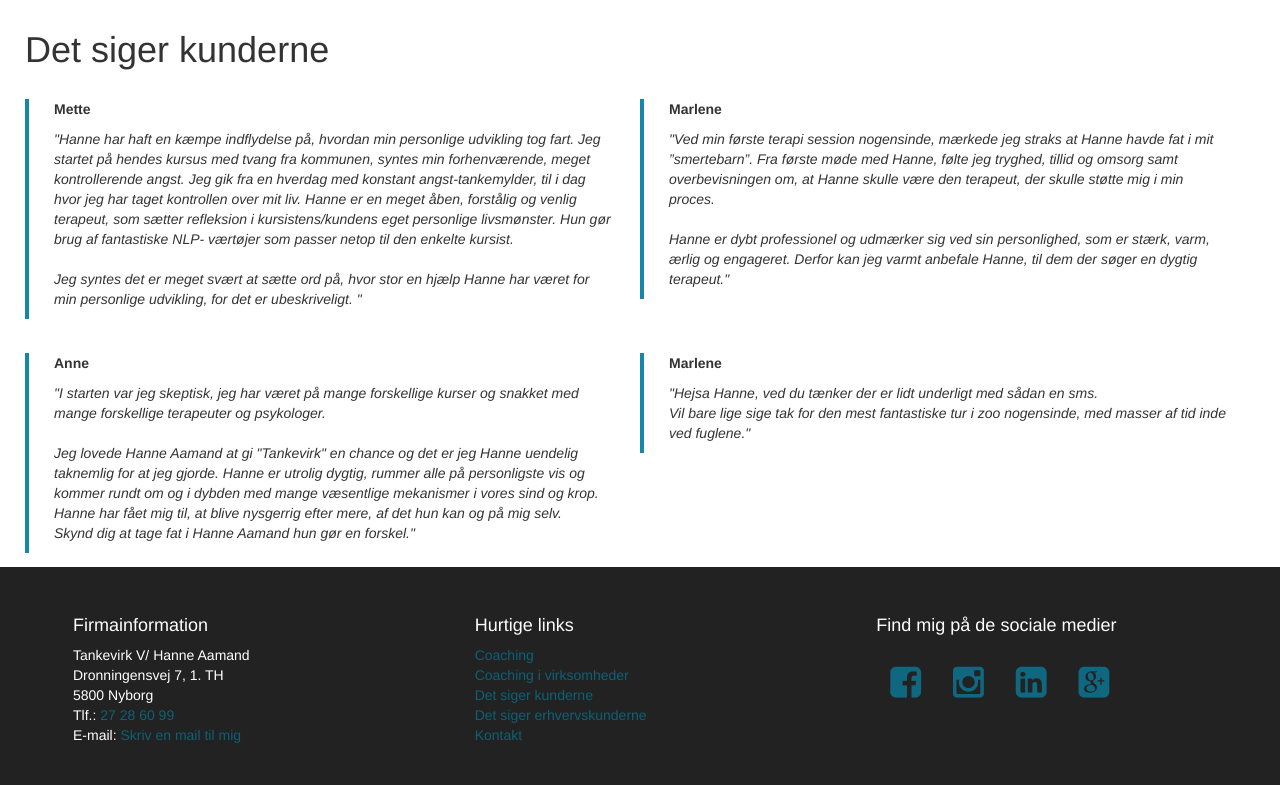
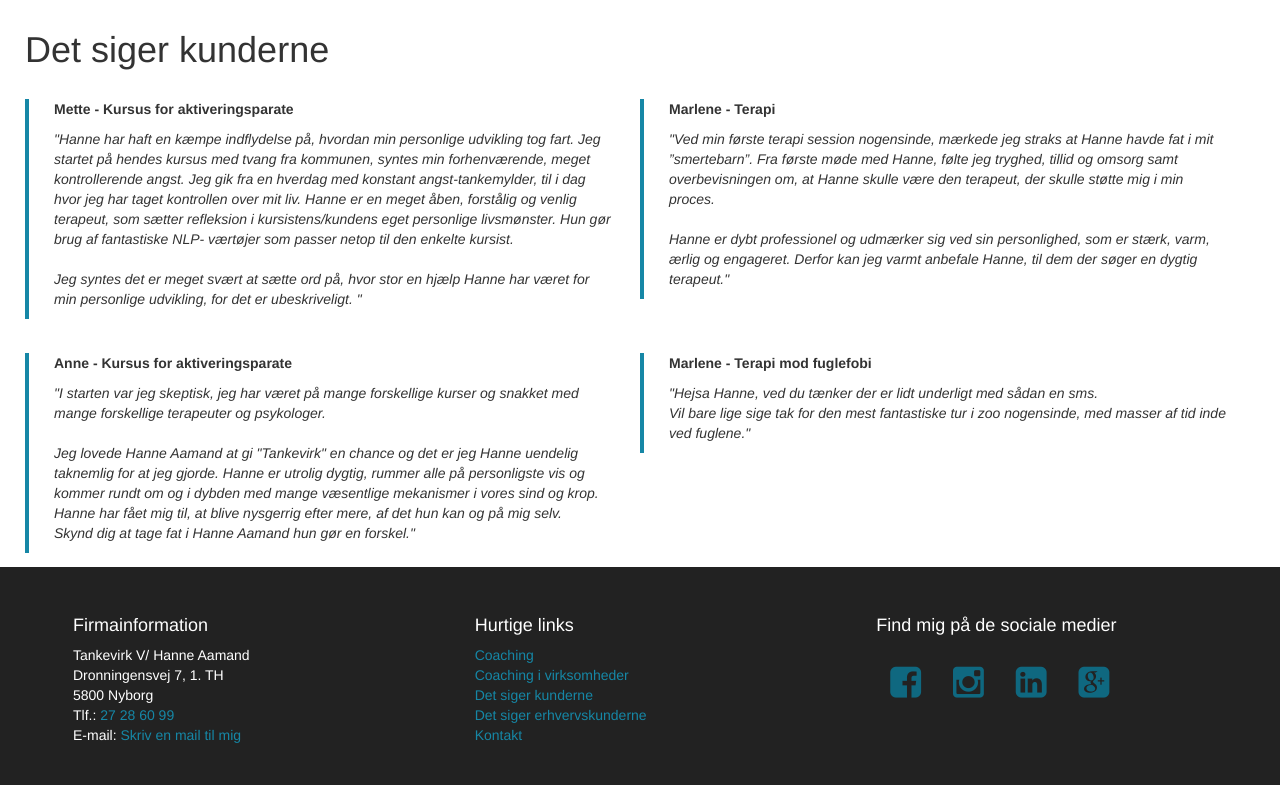
Before and after one commit to nadiaaamand/Tankevirk, a PHP site: page /detsigerkunder.php in a window 1280 px wide. Shown: the part 116-901 px from the top of the page. Run offline with PHP 8.4, Linux system fonts and the light colour scheme; the visitor is signed in with stand-in values (Sample User, id 1).

Commit message:
Putting in content

```diff
--- a/css/style.css
+++ b/css/style.css
@@ -370,10 +370,10 @@ footer {
 	transition-duration: 0.7s;
 }
 a {
-	color: #0E6076;
+	color: #1687a6;
 	text-decoration: none;
 }
 a:hover {
-	color: #1687a6;
+	color: #ffffff;
 	text-decoration: none;
 }
--- a/detsigerkunder.php
+++ b/detsigerkunder.php
@@ -52,7 +52,7 @@
         <div class="row">
            <div class="col-lg-12">
             <div class="col-md-6 line">
-					<p><b>Mette</b></p>
+					<p><b>Mette - Kursus for aktiveringsparate</b></p>
                 <p><i>"Hanne har haft en kæmpe indflydelse på, hvordan min personlige udvikling tog fart.
 Jeg startet på hendes kursus med tvang fra kommunen, syntes min forhenværende, meget kontrollerende angst. Jeg gik fra en hverdag med konstant angst-tankemylder, til i dag hvor jeg har taget kontrollen over mit liv. Hanne er en meget åben, forstålig og venlig terapeut, som sætter refleksion i kursistens/kundens eget personlige livsmønster.
 Hun gør brug af fantastiske NLP- værtøjer som passer netop til den enkelte kursist.<br><br>
@@ -62,7 +62,7 @@ Jeg syntes det er meget svært at sætte ord på, hvor stor en hjælp Hanne har
 
             </div>
             <div class="col-md-6 line">
-				<p><b>Marlene</b></p>
+				<p><b>Marlene - Terapi</b></p>
                 <p><i>"Ved min første terapi session nogensinde, mærkede jeg straks at Hanne havde fat i mit ”smertebarn”. Fra første møde med Hanne, følte jeg tryghed, tillid og omsorg samt overbevisningen om, at Hanne skulle være den terapeut, der skulle støtte mig i min proces. <br><br>Hanne er dybt professionel og udmærker sig ved sin personlighed, som er stærk, varm, ærlig og engageret. Derfor kan jeg varmt anbefale Hanne, til dem der søger en dygtig terapeut."</i></p>
             </div>
         </div>
@@ -71,7 +71,7 @@ Jeg syntes det er meget svært at sætte ord på, hvor stor en hjælp Hanne har
          <div class="row">
            <div class="col-lg-12">
             <div class="col-md-6 line">
-				<p><b>Anne</b></p>
+				<p><b>Anne - Kursus for aktiveringsparate</b></p>
            <p><i>"I starten var jeg skeptisk, jeg har været på mange forskellige kurser og snakket med mange forskellige terapeuter og psykologer.<br><br>
 Jeg lovede Hanne Aamand at gi "Tankevirk" en chance og det er jeg   Hanne uendelig taknemlig for at jeg gjorde. Hanne er utrolig dygtig, rummer alle på personligste vis og kommer rundt om og i dybden med mange væsentlige mekanismer i vores sind og krop. Hanne har fået mig til, at blive nysgerrig efter mere, af det hun kan og på mig selv. <br>
 Skynd dig at tage fat i Hanne Aamand hun gør en forskel."</i></p>
@@ -80,7 +80,7 @@ Skynd dig at tage fat i Hanne Aamand hun gør en forskel."</i></p>
 
             <div class="col-md-6 line">
 
-           <p><b>Marlene</b></p>
+           <p><b>Marlene - Terapi mod fuglefobi</b></p>
            <p><i>"Hejsa Hanne, ved du tænker der er lidt underligt med sådan en sms. <br>Vil bare lige sige tak for den mest fantastiske tur i zoo nogensinde, med masser af tid inde ved fuglene."</i></p>
             </div>
         </div>
```
Also changed, not shown: erhvervskundesiger.php (+8 -4 lines).
